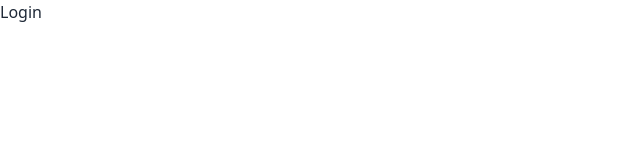
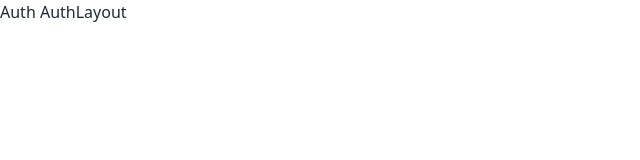
Before and after one commit to Ayesha10412/dragon-news-using-firebase-concept, a React (Vite) app: page /auth in a window 1280 px wide. Shown: the top 160 px of the page, without its empty margins (0-640 px from the left). Built offline with nearby package versions, Linux system fonts and the light colour scheme.

Commit message:
added the template of auth

```diff
--- a/src/component/NavBar.jsx
+++ b/src/component/NavBar.jsx
@@ -15,7 +15,7 @@
 
 <div className="login flex items-center gap-2">
     <img src={user} alt="" />
-    <button className= 'bg-[#403F3F] text-white rounded-none btn px-4'>Login</button>
+    <Link to='/auth/login' className= 'bg-[#403F3F] text-white rounded-none btn px-4'>Login</Link>
 </div>
 
         </div>
--- /dev/null
+++ b/src/layouts/AuthLayout.jsx
@@ -0,0 +1,13 @@
+import React from 'react';
+import { Outlet } from 'react-router-dom';
+
+const AuthLayout = () => {
+    return (
+        <div>
+            Auth AuthLayout
+            <Outlet></Outlet>
+        </div>
+    );
+};
+
+export default AuthLayout;
```
Also changed, not shown: src/routes/Router.jsx (+18 -1 lines).
